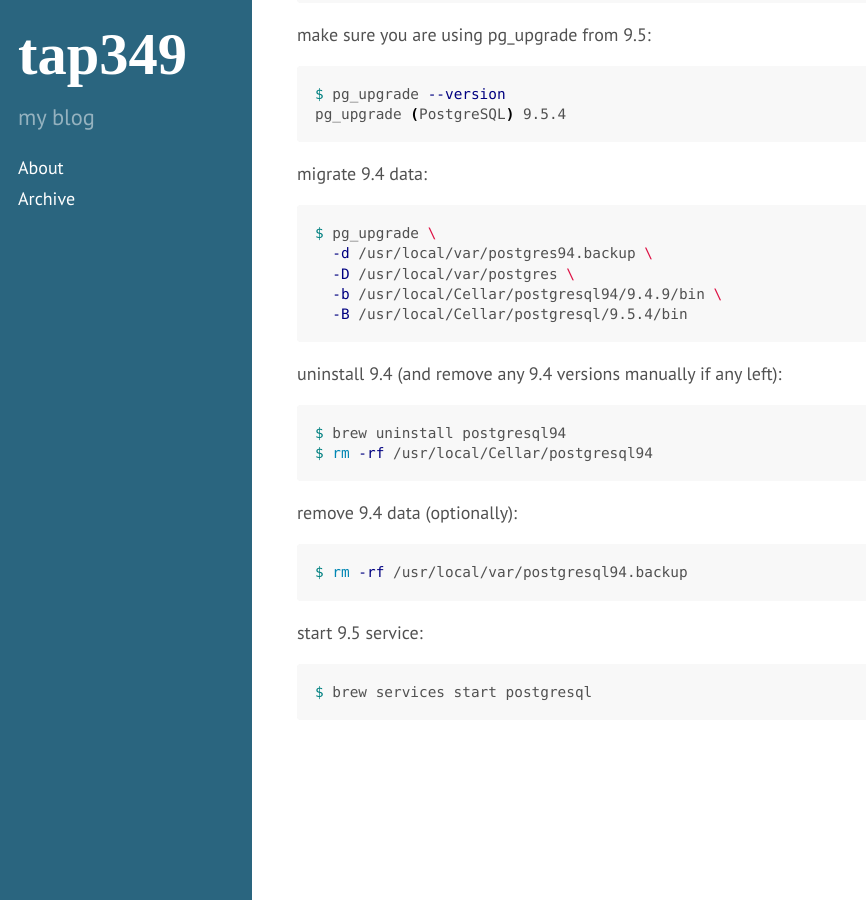
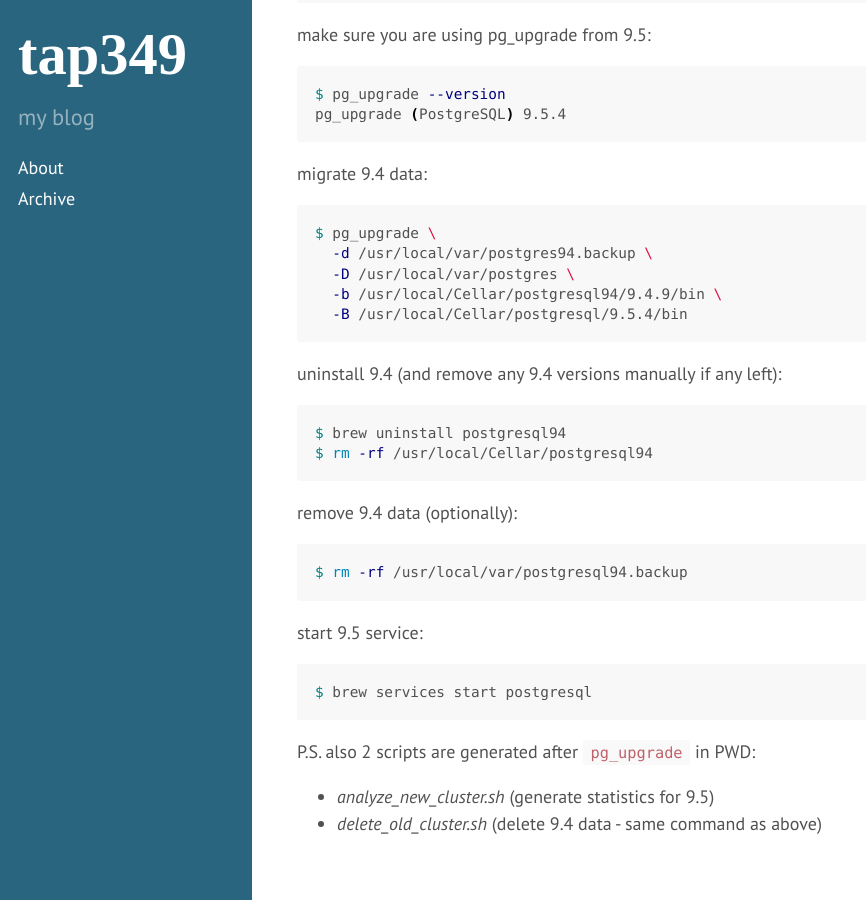
Before and after one commit to tap349/tap349.github.io, a Jekyll site: the page built from _posts/2016-09-22-migrate-from-postgresql-94-to-95.md, in a window 1280 px wide and 900 px high, scrolled down 577 px. Shown: the whole window, without its empty margins (0-866 px from the left). Built offline with Jekyll 4.4.1, drawn with Linux system fonts in a browser that asks for light colours.

Commit message:
update 2016-09-22_17:23:28

````diff
--- a/_posts/2016-09-22-migrate-from-postgresql-94-to-95.md
+++ b/_posts/2016-09-22-migrate-from-postgresql-94-to-95.md
@@ -67,3 +67,8 @@
 ```sh
 $ brew services start postgresql
 ```
+
+P.S. also 2 scripts are generated after `pg_upgrade` in PWD:
+
+- _analyze_new_cluster.sh_ (generate statistics for 9.5)
+- _delete_old_cluster.sh_ (delete 9.4 data - same command as above)
````
